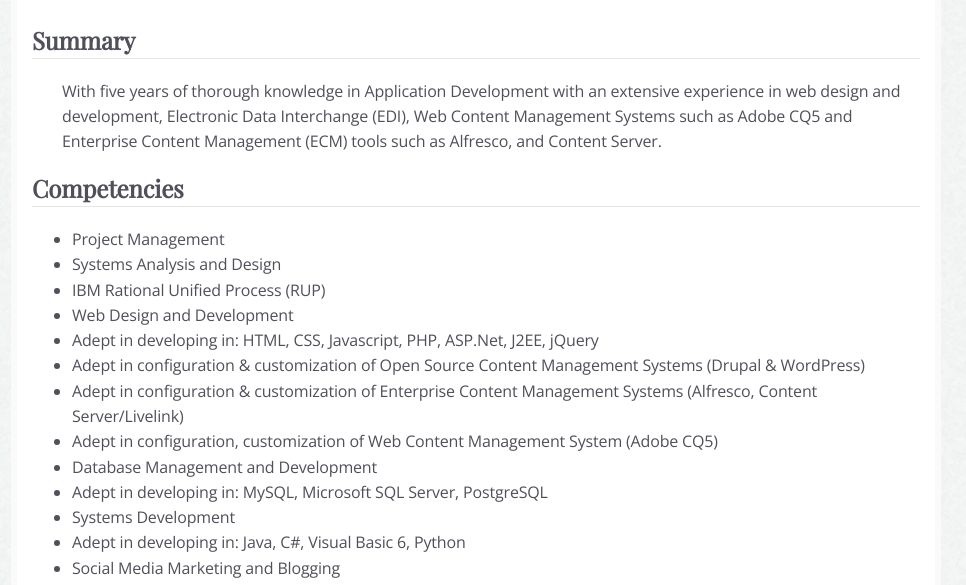
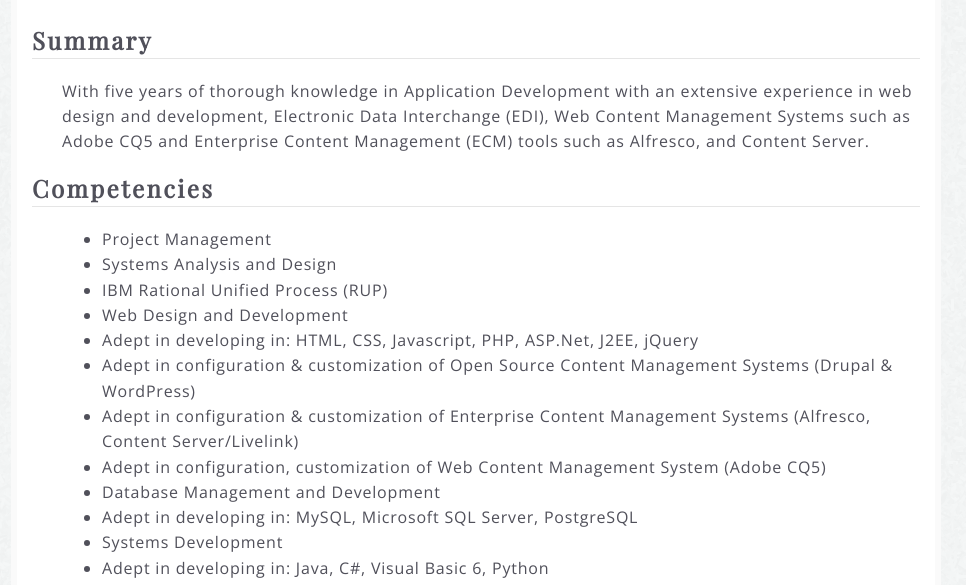
Before and after one commit to bluestella/sephcv, a website: page app/index.html in a window 1280 px wide. Shown: the part 183-768 px from the top of the page, without its empty margins (164-1130 px from the left). Drawn offline with nearby package versions, Linux system fonts and the light colour scheme; files that its build step writes are made by us from their sources.

Commit message:
added spacing on texts

```diff
--- a/app/styles/main.css
+++ b/app/styles/main.css
@@ -36,6 +36,7 @@
     font-weight: bold;
     margin: 20px 0 20px 0;
     padding: 0 0 5px 0;
+    letter-spacing: 0.1em;
 }
 section h4{
   font-weight: 600;
@@ -45,8 +46,9 @@
 line-height: 1.58;
 letter-spacing: -0.010em;
 }
-section p{
+section p, ul{
   margin-left: 30px;
+  letter-spacing: .05em;
 }
 /* Everything but the jumbotron gets side spacing for mobile first views */
 .header,
```
